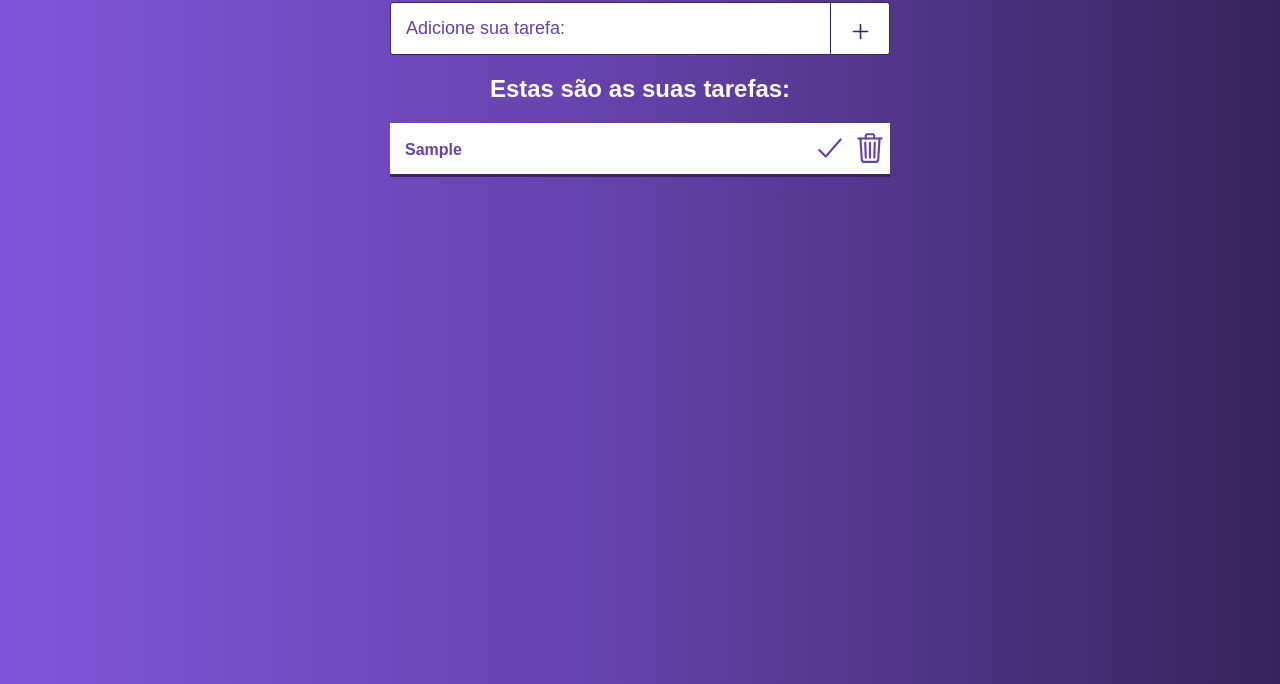
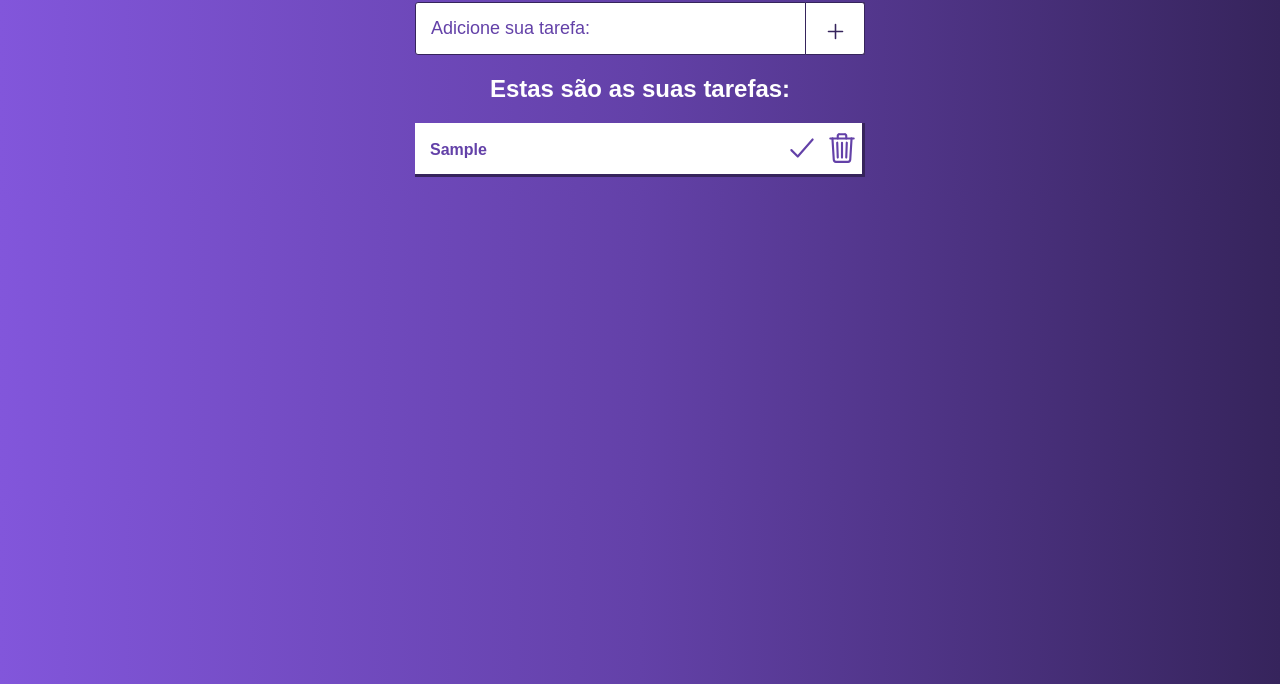
Before and after one commit to italoknd/To-do-list-com-JavaScript, a plain HTML site: page index.html in a window 1280 px wide. Both pictures are taken after typing "Sample" into the empty fields and a click on the button 860 px from the left and 144 px from the top of the page. Shown: the part 116-800 px from the top of the page. Drawn offline with nearby package versions, Linux system fonts and the light colour scheme.

Commit message:
mudança de estilização

```diff
--- a/css/style.css
+++ b/css/style.css
@@ -15,7 +15,7 @@ body{
 }
 
 #tasks-container{
-  width: 500px;
+  width: 450px;
   margin: auto;
 }
 
@@ -79,16 +79,18 @@ ion-icon{
 #task-list li{
   box-sizing: border-box;
   text-align: left;
+  padding: 15px;
+  padding-left: 15px;
+  margin-bottom: 10px;
   height: 54px;
   line-height: 23px;
   position: relative;
   background: white;
   color: var(--cor2);
   border-bottom: 3px solid var(--cor3);
-  padding: 15px;
-  padding-left: 15px;
+  border-right: 3px solid var(--cor3);
+  font-weight: bold;
   transition: .5s;
-  font-weight: bold;
 }
 
 #task-list ion-icon{
```
